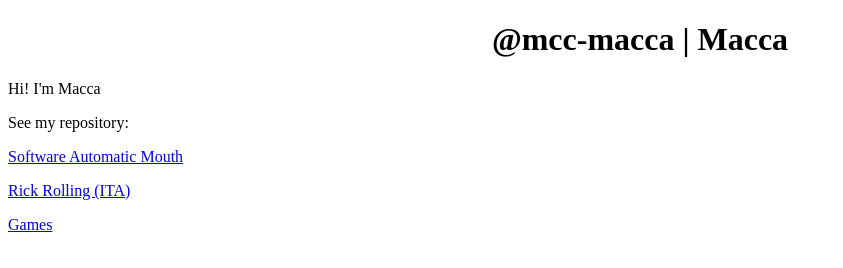
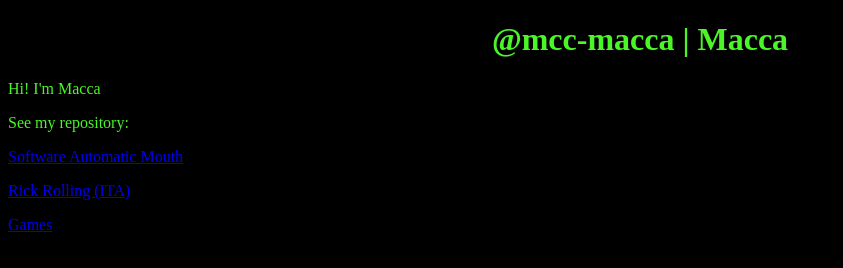
Before and after one commit to maccacomputer/maccacomputer.github.io, a plain HTML site: page index.html in a window 1280 px wide. Shown: the whole page, without its empty margins (0-843 px from the left). Drawn offline with Linux system fonts and the light colour scheme.

Commit message:
Update index.html
add black and green color (like a terminal)

```diff
--- a/index.html
+++ b/index.html
@@ -6,14 +6,15 @@
     <meta name="viewport" content="width=device-width, initial-scale=1.0">
     <title>Macca</title>
 </head>
-<body>
+<body bgcolor="black">
 	<center>
-	<h1>@mcc-macca | Macca</h1>
+		<font color="4AF626"><h1>@mcc-macca | Macca</h1></font>
 	</center>
-	<p>Hi! I'm Macca</p>
+	<font color="4AF626"><p>Hi! I'm Macca</p>
 	<p>See my repository:</p>
 	<p><a href="https://mcc-macca.github.io/sam">Software Automatic Mouth</a></p>
 	<p><a href="https://mcc-macca.github.io/rick_rolling_ita">Rick Rolling (ITA)</a></p>
 	<p><a href="https://mcc-macca.github.io/games">Games</a></p>
+	</font>
 </body>
 </html>
```
